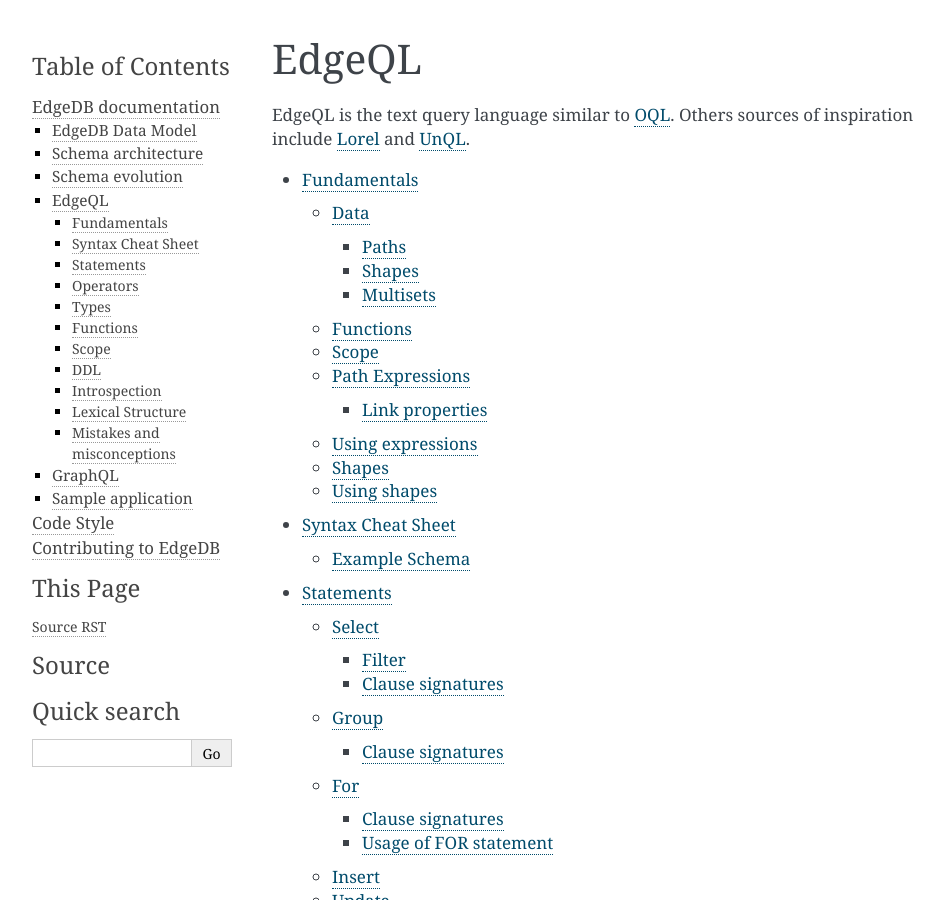
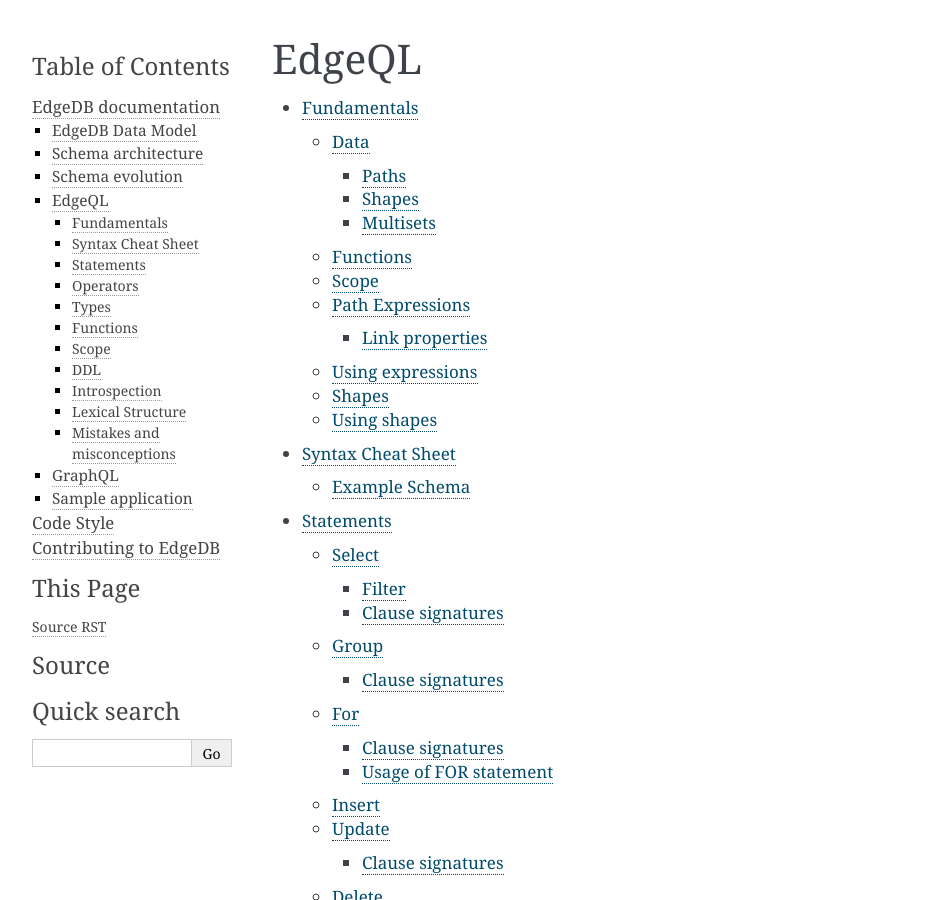
Before and after one commit to fmoor/edgedb-docs, a Sphinx documentation site: the page built from doc/ref/edgeql/index.rst, in a window 1280 px wide and 900 px high. Shown: the whole window, without its empty margins (148-1092 px from the left). Built offline with Sphinx 7.4.7, drawn with Linux system fonts in a browser that asks for light colours.

Commit message:
Drop outdated content from edgeql/index

```diff
--- a/doc/ref/edgeql/index.rst
+++ b/doc/ref/edgeql/index.rst
@@ -4,9 +4,6 @@
 ======
 EdgeQL
 ======
-
-EdgeQL is the text query language similar to OQL_.  Others sources of
-inspiration include Lorel_ and UnQL_.
 
 
 .. toctree::
@@ -23,8 +20,3 @@
     introspection
     lexical
     hazmat
-
-
-.. _OQL: http://en.wikipedia.org/wiki/Object_Query_Language
-.. _Lorel: http://infolab.stanford.edu/lore/pubs/lorel96.pdf
-.. _UnQL: http://portal.acm.org/citation.cfm?id=765224
```
